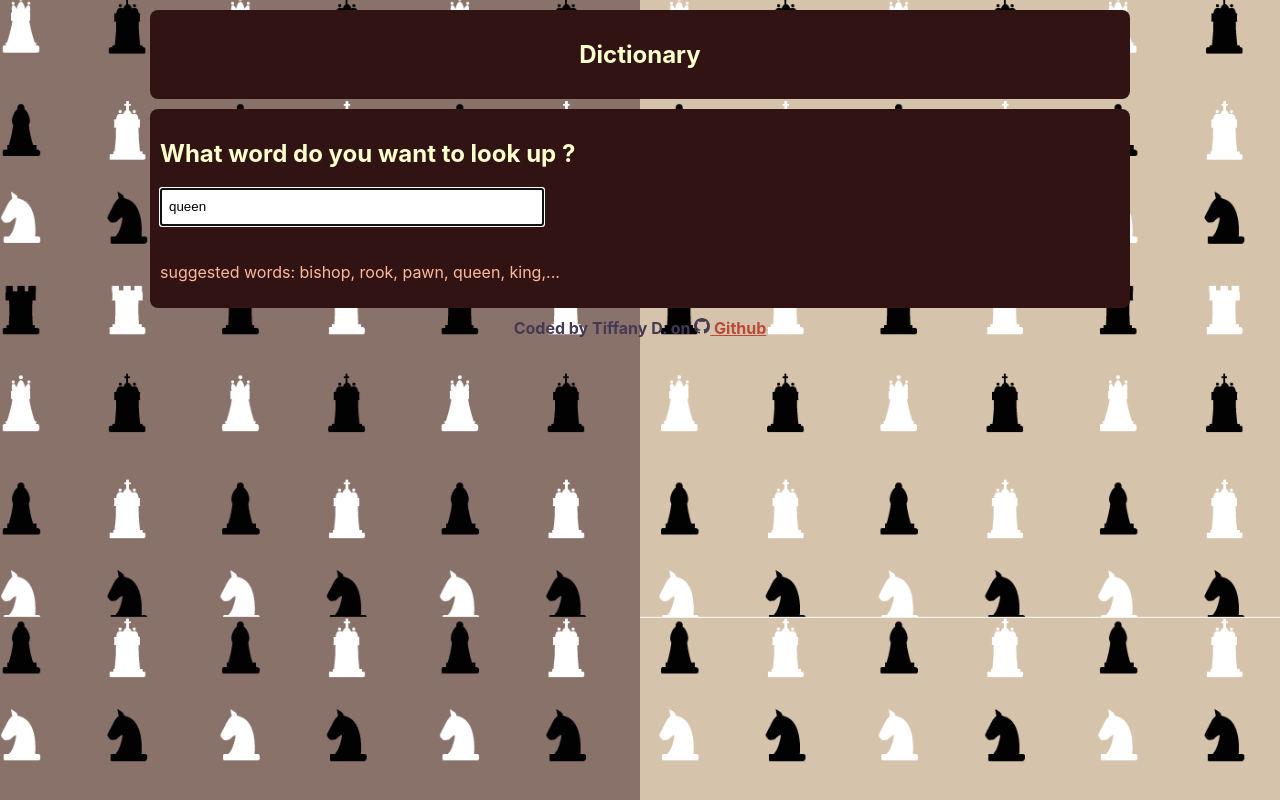
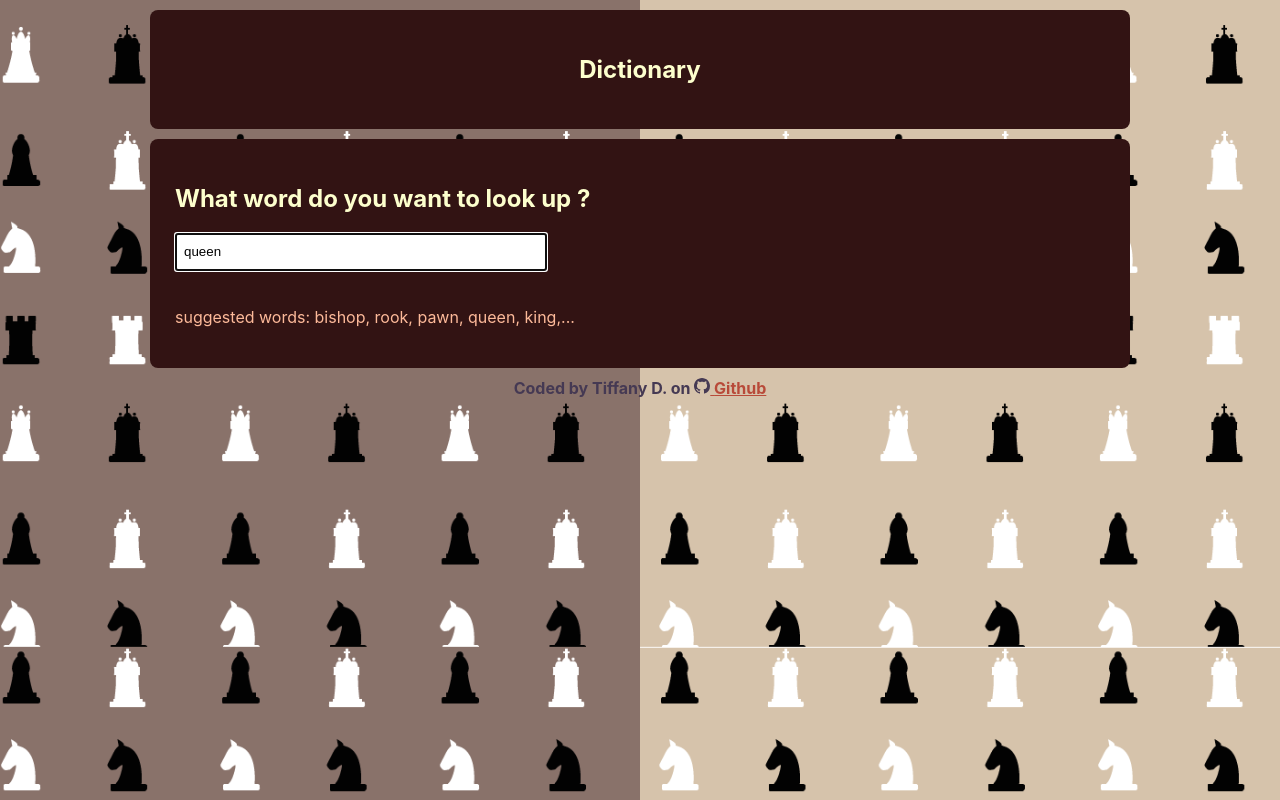
Before and after one commit to Tiffany-D/react-dictionary-project, a React (Create React App) app: page / in a window 1280 px wide. Built offline with nearby package versions, Linux system fonts and the light colour scheme; no server answers.

Commit message:
modified section padding

```diff
--- a/src/Dictionary.css
+++ b/src/Dictionary.css
@@ -1,7 +1,7 @@
 .Dictionary section {
     background:#321313;
     border-radius: 8px;
-    padding: 10px;
+    padding: 25px;
     margin: 10px 0;
     margin-left: 150px;
     margin-right: 150px;
```
